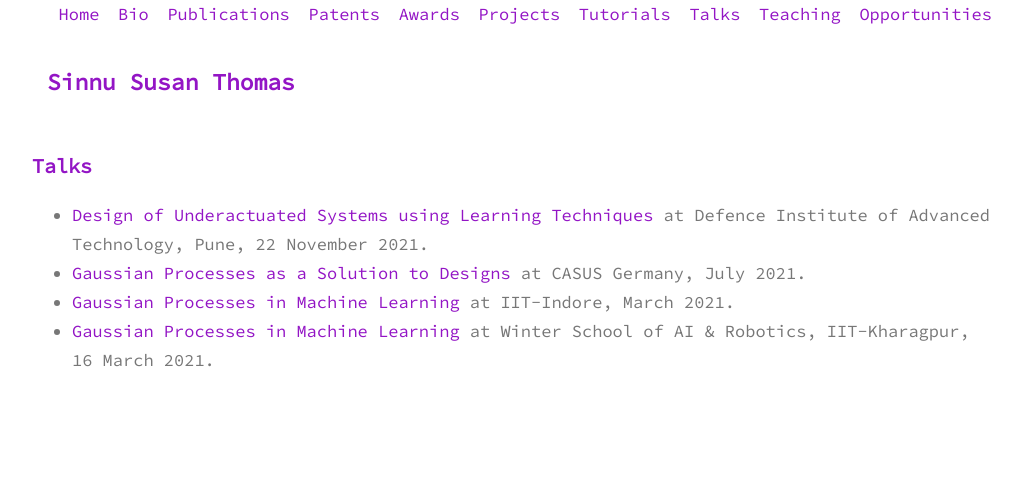
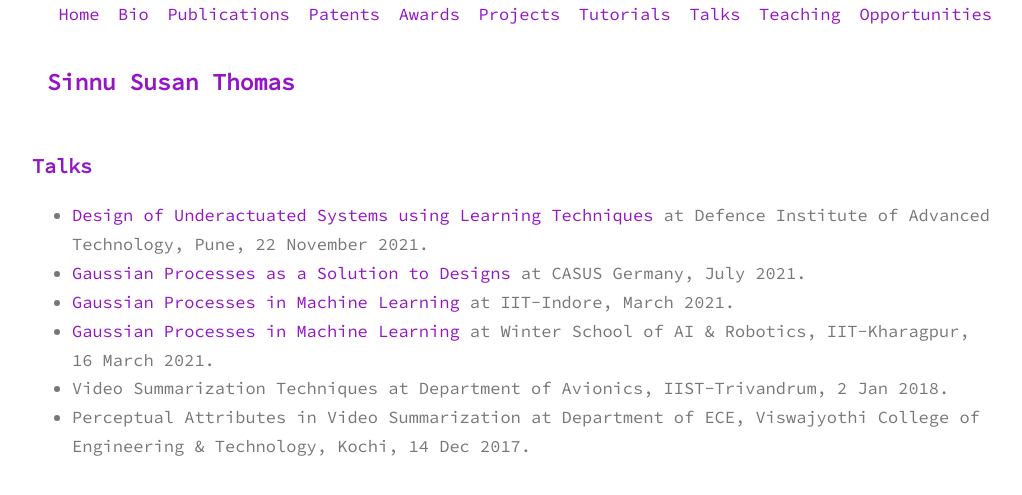
Before and after one commit to sinnuthomas/sinnuthomas.github.io, a Jekyll site: the page built from talks.md, in a window 1280 px wide. Shown: the top 495 px of the page, without its empty margins (128-1150 px from the left). Built offline with Jekyll 4.4.1, drawn with Linux system fonts in a browser that asks for light colours.

Commit message:
Update talks.md

```diff
--- a/talks.md
+++ b/talks.md
@@ -7,3 +7,5 @@ permalink: /talks/
   * [Gaussian Processes as a Solution to Designs](https://www.casus.science/events/gaussian-processes-as-a-solution-to-designs-by-sinnu-susan-thomas/) at CASUS Germany, July 2021.
   * [Gaussian Processes in Machine Learning](https://www.google.com/url?sa=t&rct=j&q=&esrc=s&source=web&cd=&cad=rja&uact=8&ved=2ahUKEwjmkY2M247vAhVDXSsKHSDkDeAQFjABegQIAhAD&url=https%3A%2F%2Fwww.iiti.ac.in%2Fpublic%2Fstorage%2Fevents%2Ffeb2021%2FQIP-MATHOPT21_26feb.pdf&usg=AOvVaw2CHa2BUIrKYPeesjk5wUk4) at IIT-Indore, March 2021.
   * [Gaussian Processes in Machine Learning](https://www.youtube.com/watch?v=UWH8_-njdaA) at Winter School of AI & Robotics, IIT-Kharagpur, 16 March 2021.
+  * Video Summarization Techniques at Department of Avionics, IIST-Trivandrum, 2 Jan 2018.
+  * Perceptual Attributes in Video Summarization at Department of ECE, Viswajyothi College of Engineering & Technology, Kochi, 14 Dec 2017.
```
